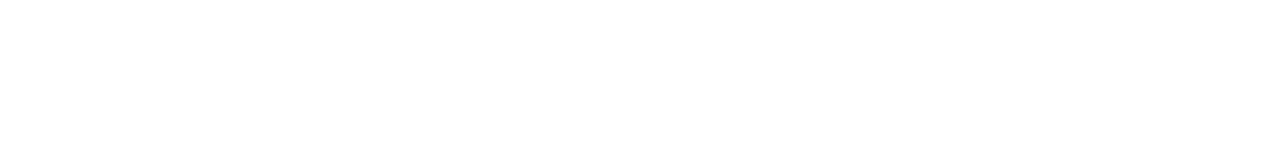
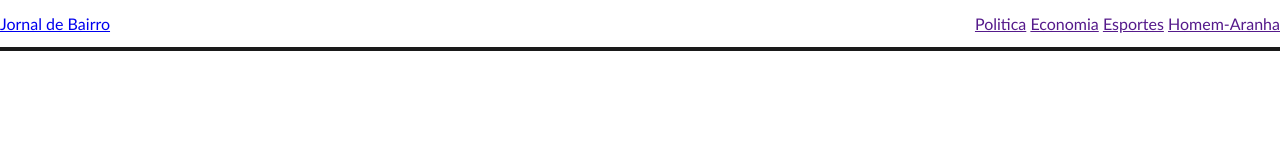
Before and after one commit to marcelspin/testedegit, a website: page modulo2/site-news/materia.html in a window 1280 px wide. Drawn offline with Linux system fonts and the light colour scheme.

Commit message:
Add arquivos web

```diff
--- a/modulo2/site-news/materia.css
+++ b/modulo2/site-news/materia.css
@@ -4,8 +4,29 @@
     --cor-suave:#6b6b6b;
     --cor-fundo:#eceae5;
     --cor-card:#ffffff;
-    --font-corpo: 'tre'
-    .fon
+    --fonte-corpo: 'Trebuchet MS', 'Lucida Sans Unicode', 'Lucida Grande', 'Lucida Sans', Arial, sans-serif;
+    --fonte-iu: Arial, Helvetica, sans-serif;
+    --raio: 8px;
+    *{
+        margin: 0px;
+        padding: 0px;
+        box-sizing: border-box;
+
+    }
+    body {
+        font-family: var(--fonte-corpo);
+
+    }
+    .cabecalho {
+        display: flex;
+        justify-content: space-between;
+        align-items: center;
+        padding: 14px 0;
+        border-bottom: 4px solid var(--cor-texto);
+
+
+
+    }
 
 
 }
--- a/modulo2/site-news/materia.html
+++ b/modulo2/site-news/materia.html
@@ -1,12 +1,28 @@
 <!DOCTYPE html>
-<html lang="en">
+<html lang="pt-BR">
 <head>
     <meta charset="UTF-8">
     <meta name="viewport" content="width=device-width, initial-scale=1.0">
-    <title>Materia</title>
+    <title>Reforma Aprovada - Jornal de Belém Novo</title>
     <link rel="stylesheet" href="materia.css">
 </head>
 <body>
+    <header class="cabecalho">
+        <a href="index.html" class="logo"> Jornal de Bairro</a>
+        <nav class="navegacao">
+            <a href="">Politica</a>
+            <a href="">Economia</a>
+            <a href="">Esportes</a>
+            <a href="">Homem-Aranha</a>
+        </nav>
+    </header>
+    <nav class="trilha"></nav>
+    <div class="conteudo">
+        <article class="materia"></article>
+        <aside class="menu-lateral"></aside>
+    </div>
+    <section class="relacionados"></section>
+    <footer class="rodape"></footer>
 
 </body>
 </html>
--- a/modulo2/site-news/style.css
+++ b/modulo2/site-news/style.css
@@ -5,7 +5,7 @@
 }
 
 body {
-    font-family: Georgia, 'Times New Roman', Times, serif;
+    font-family: 'Trebuchet MS', 'Lucida Sans Unicode', 'Lucida Grande', 'Lucida Sans', Arial, sans-serif
     color: #1a1a1a;
     background-color: bisque;
     border: 1px solid gray;
```
